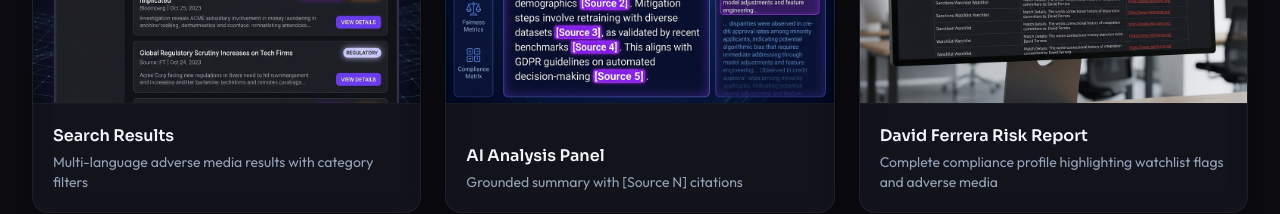
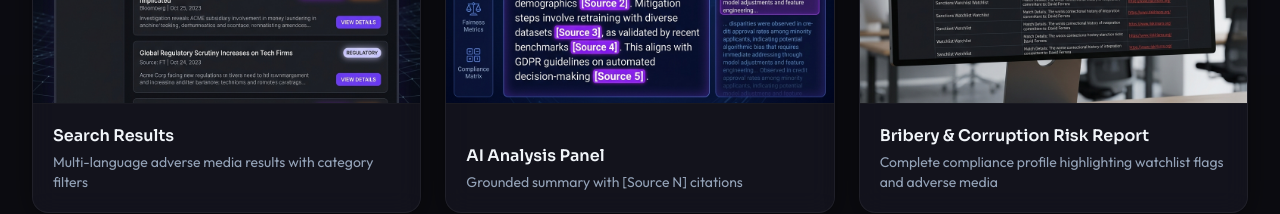
Before and after one commit to corporateresearch/RiskIrisLandingPage, a Next.js app: page / in a window 1280 px wide. Shown: the part 7800-8014 px from the top of the page. Built offline with nearby package versions, Linux system fonts and the light colour scheme.

Commit message:
chore: update label for risk report to FCPA Risk Report

```diff
--- a/src/components/SeeItInAction.tsx
+++ b/src/components/SeeItInAction.tsx
@@ -29,7 +29,7 @@ export default function SeeItInAction() {
               image: "/assets/ai_analysis_panel.png",
             },
             {
-              label: "David Ferrera Risk Report",
+              label: "Bribery & Corruption Risk Report",
               desc: "Complete compliance profile highlighting watchlist flags and adverse media",
               image: "/assets/david_ferrera_report_monitor.png",
             },
```
